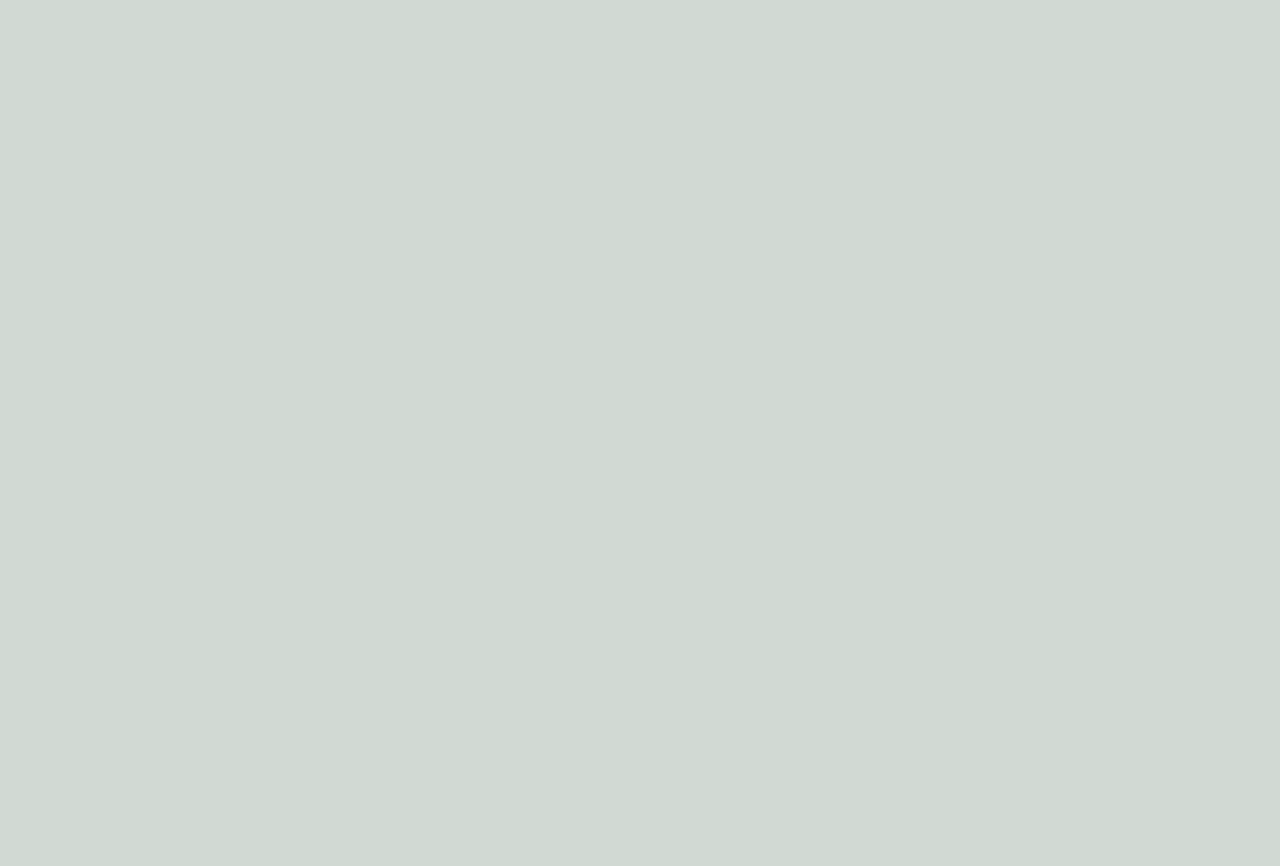
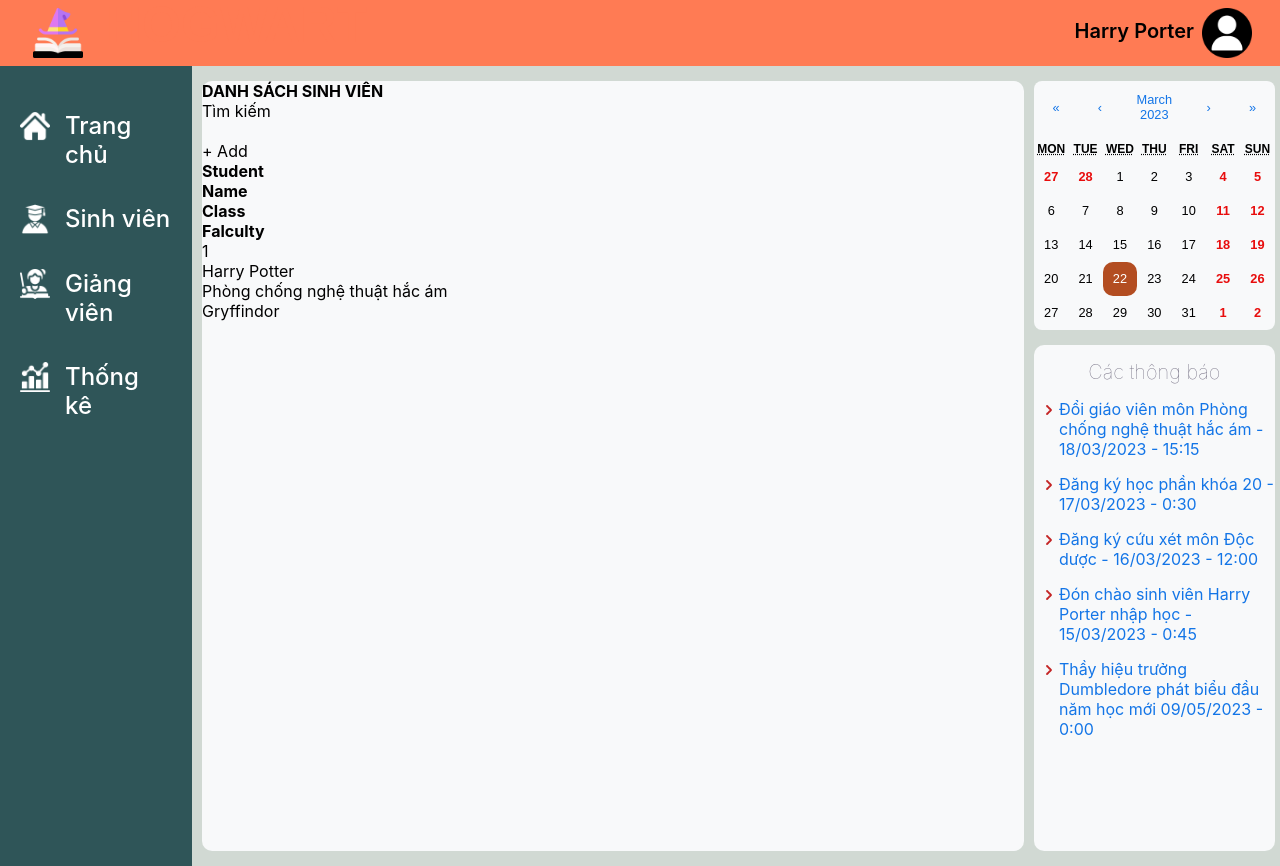
Before and after one commit to DuyTruong-237/nt114_fe, a React (Create React App) app: page /student in a window 1280 px wide. Before the commit this address had no page. Before the commit the page ends 800 px from the top, so only its background shows below. Built offline with nearby package versions, Linux system fonts and the light colour scheme; the HTML template or start-up script is replaced by a standard one.

Commit message:
Update#18
Add Studen_Management screen, Fix Login

```diff
--- a/src/App.js
+++ b/src/App.js
@@ -10,7 +10,9 @@ import Profile from './screen/Profile/Profile';
 import Inbox from './screen/Inbox/Inbox';
 import Home from './screen/Home/Home';
 import Login from './screen/Login/Login';
+import Student_Management from './screen/Manage/Student_Management';
 import { BrowserRouter, Routes, Route } from 'react-router-dom';
+import Student from './components/manage/Student';
 function App() {
   return (
 
@@ -21,6 +23,7 @@ function App() {
         <Route path='/login' element={<Login/>} />
         <Route path='/profile' element={<Profile/>}/>
         <Route path='/inbox' element={<Inbox/>}/>
+        <Route path='/student' element={<Student_Management/>}/>
       </Routes>
       </BrowserRouter>
     </div>
--- /dev/null
+++ b/src/components/manage/Student.css
@@ -0,0 +1,3 @@
+.List_Wrapper {
+    width: 100%;
+}
--- /dev/null
+++ b/src/components/manage/Student.jsx
@@ -0,0 +1,35 @@
+import React from 'react'
+import './Student.css'
+
+export default function Student() {
+  return (
+    <div className='List_Wrapper'>
+        <div className='List_Header'>
+            <b>DANH SÁCH SINH VIÊN</b>
+        </div>
+        <div className='List_Toolbar'>
+            <div>Tìm kiếm
+                <img src="" alt="" />
+            </div>
+            <div>
+                <img src="" alt="" />
+            </div>
+            <div>
+                + Add
+            </div>
+        </div>
+        <div className='List_Title'>
+            <div><b>Student</b></div>
+            <div><b>Name</b></div>
+            <div><b>Class</b></div>
+        <div><b>Falculty</b></div>
+        </div>
+        <div className='Student_Info'>
+            <div>1</div>
+            <div>Harry Potter</div>
+            <div>Phòng chống nghệ thuật hắc ám</div>
+            <div>Gryffindor</div>
+        </div>
+    </div>
+  )
+}
--- a/src/components/message/Message.css
+++ b/src/components/message/Message.css
@@ -88,8 +88,6 @@
     border: 1px solid #000;
     border-radius: 30px;
     background-color: #fff;
-    margin-left: auto;
-    margin-right: auto;
     margin-top: 5px;
     margin-bottom: 5px;
     padding-right: 20px;
--- a/src/index.css
+++ b/src/index.css
@@ -18,6 +18,7 @@ code {
 }
 #root{
   height: 100%;
+  width: 100%;
 }
 html{
   height: 100%;
--- a/src/screen/Login/Login.css
+++ b/src/screen/Login/Login.css
@@ -1,6 +1,5 @@
 .Login{
-  display: block;
-  height: 70px;
+  height: 100%;
   width: 100%;
   margin-left: 10px;
 }
@@ -34,10 +33,9 @@
 
 .login-page {
   background: #FF7B54;
-  height: 350%;
-  width: 50%;
-  display: block;
-  margin-left: 75px;
+  height: 245px;
+  width: 30%;
+  margin-left: 450px;
   margin-top: 100px;
 }
 .container {
@@ -75,7 +73,7 @@
 
 .page {
   position: absolute;
-  margin-left: 240px;
+  margin-left: 250px;
   margin-top: -206px;
 }
 
--- /dev/null
+++ b/src/screen/Manage/Student_Management.jsx
@@ -0,0 +1,32 @@
+import React from 'react'
+import './Student_Management.css'
+import TopHeader from '../../components/top_header/TopHeader';
+import SideBar from '../../components/side_bar/SideBar';
+import Calendar from  '../../components/calendar/calendar';
+import Notification from '../../components/notification/Notification';
+import Student from '../../components/manage/Student';
+
+
+export default function Student_Management() {
+  return (
+    <div className='homeScreen_js'>
+      <div className='Header'>
+        <TopHeader/>
+      </div>
+      <div className='Body'>
+        <div className='SideBar'>
+          <SideBar/>
+        </div>
+        <div className='MainContent'>
+          <Student/>
+        </div>
+        <div className='Right-Cont'>
+          <Calendar/>
+          <Notification/>
+        </div>
+      </div>
+
+
+    </div>
+  )
+}
```
Also changed, not shown: src/screen/Manage/Student_Management.css (added).
